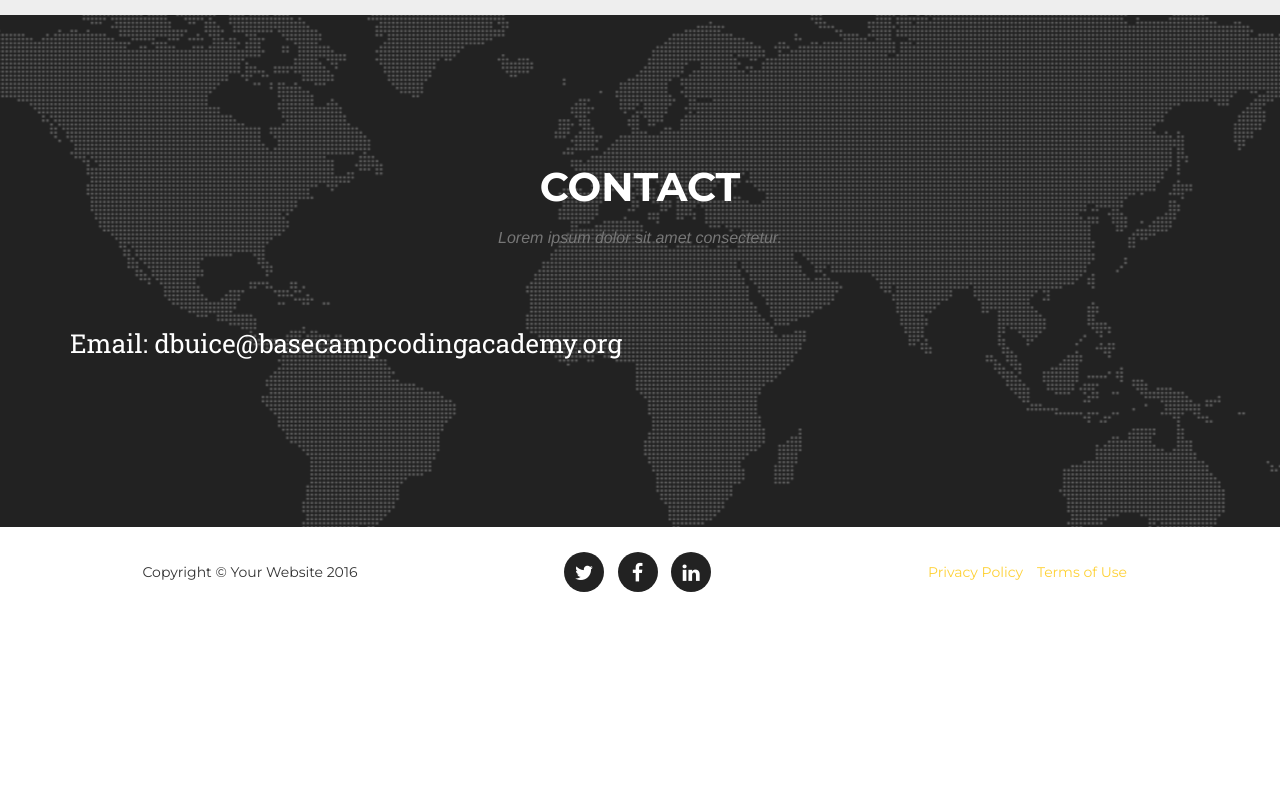
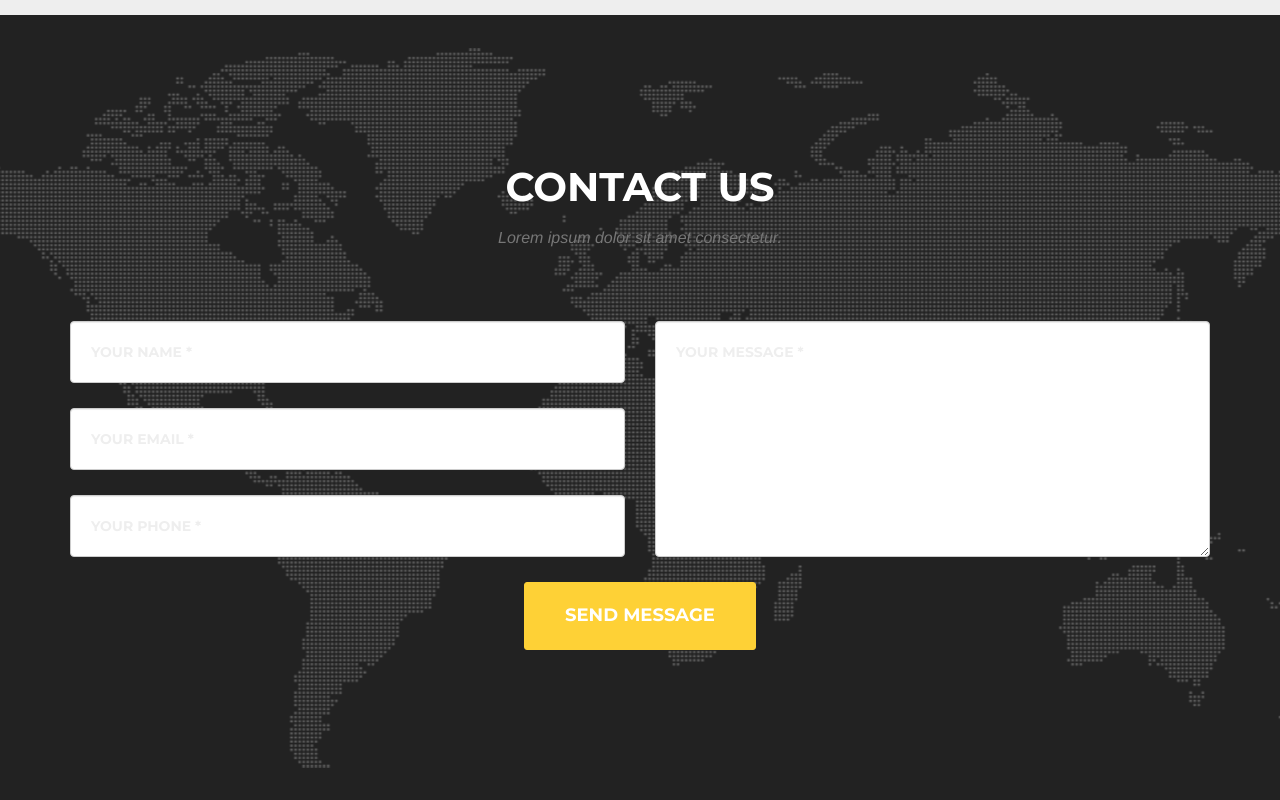
Before and after one commit to dustinbuice18/dustinbuice18.GitHub.il, a website: page index.html in a window 1280 px wide. Shown: the part 1995-2795 px from the top of the page. Before the commit the page ends 2612 px from the top, so only its background shows below. Drawn offline with nearby package versions, Linux system fonts and the light colour scheme; a web font is replaced by a local one.

Commit message:
updateding to original version

```diff
--- a/index.html
+++ b/index.html
@@ -176,40 +176,47 @@
         <div class="container">
             <div class="row">
                 <div class="col-lg-12 text-center">
-                   <h2 class="section-heading">Contact</h2>
+                    <h2 class="section-heading">Contact Us</h2>
                     <h3 class="section-subheading text-muted">Lorem ipsum dolor sit amet consectetur.</h3>
                 </div>
             </div>
-          <p>Email: dbuice@basecampcodingacademy.org
-   </section>
-
-   <footer>
-       <div class="container">
             <div class="row">
-               <div class="col-md-4">
-                   <span class="copyright">Copyright &copy; Your Website 2016</span>
+                <div class="col-lg-12">
+                    <form name="sentMessage" id="contactForm" novalidate>
+                        <div class="row">
+                            <div class="col-md-6">
+                                <div class="form-group">
+                                    <input type="text" class="form-control" placeholder="Your Name *" id="name" required data-validation-required-message="Please enter your name.">
+                                    <p class="help-block text-danger"></p>
                                 </div>
-               <div class="col-md-4">
-                   <ul class="list-inline social-buttons">
-                       <li><a href="#"><i class="fa fa-twitter"></i></a>
-                       </li>
-                       <li><a href="#"><i class="fa fa-facebook"></i></a>
-                       </li>
-                       <li><a href="#"><i class="fa fa-linkedin"></i></a>
-                       </li>
-                   </ul>
+                                <div class="form-group">
+                                    <input type="email" class="form-control" placeholder="Your Email *" id="email" required data-validation-required-message="Please enter your email address.">
+                                    <p class="help-block text-danger"></p>
                                 </div>
-               <div class="col-md-4">
-                   <ul class="list-inline quicklinks">
-                       <li><a href="#">Privacy Policy</a>
-                       </li>
-                       <li><a href="#">Terms of Use</a>
-                       </li>
-                   </ul>
+                                <div class="form-group">
+                                    <input type="tel" class="form-control" placeholder="Your Phone *" id="phone" required data-validation-required-message="Please enter your phone number.">
+                                    <p class="help-block text-danger"></p>
+                                </div>
+                            </div>
+                            <div class="col-md-6">
+                                <div class="form-group">
+                                    <textarea class="form-control" placeholder="Your Message *" id="message" required data-validation-required-message="Please enter a message."></textarea>
+                                    <p class="help-block text-danger"></p>
+                                </div>
+                            </div>
+                            <div class="clearfix"></div>
+                            <div class="col-lg-12 text-center">
+                                <div id="success"></div>
+                                <button type="submit" class="btn btn-xl">Send Message</button>
+                            </div>
+                        </div>
+                    </form>
                 </div>
             </div>
         </div>
+    </section>
     </footer>
+  </section>
 
     <!-- Portfolio Modals -->
     <!-- Use the modals below to showcase details about your portfolio projects! -->
```
Lines whose indentation alone changed are shown as unchanged.
